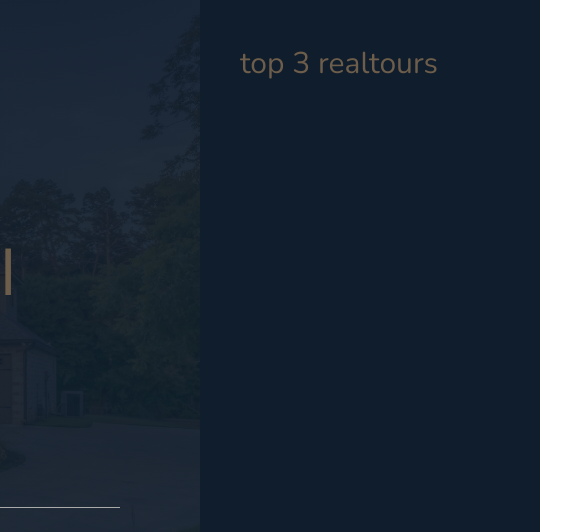
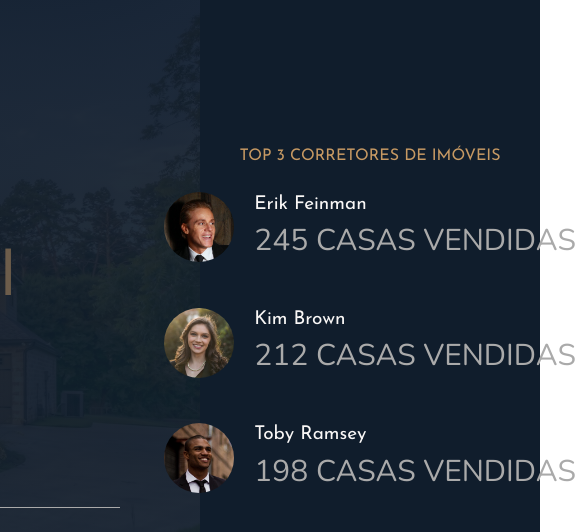
Before and after one commit to IsabelyDev/nexter, a website: page index.html in a window 1280 px wide. Shown: the top 532 px of the page, 740-1316 px from the left, 576 px wide, since content can reach past the window. Drawn offline with nearby package versions, Linux system fonts and the light colour scheme.

Commit message:
realtors

```diff
--- a/index.html
+++ b/index.html
@@ -33,7 +33,26 @@
     </header>
 
     <div class="realtors">
-        top 3 realtours
+        <h3 class="heading-3">Top 3 corretores de imóveis</h3>
+            <div class="realtors__list">
+                <img src="img/realtor-1.jpeg" alt="Realtor 1" class="realtors__img">
+                <div class="realtors__details">
+                    <h4 class="heading-4 heading-4--light">Erik Feinman</h4>
+                    <p class="realtors__sold">245 casas vendidas</p>
+                </div>
+
+                <img src="img/realtor-2.jpeg" alt="Realtor 2" class="realtors__img">
+                <div class="realtors__details">
+                    <h4 class="heading-4 heading-4--light">Kim Brown</h4>
+                    <p class="realtors__sold">212 casas vendidas</p>
+                </div>
+
+                <img src="img/realtor-3.jpeg" alt="Realtor 3" class="realtors__img">
+                <div class="realtors__details">
+                    <h4 class="heading-4 heading-4--light">Toby Ramsey</h4>
+                    <p class="realtors__sold">198 casas vendidas</p>
+                </div>
+            </div>
     </div>
 
     <section class="features">
--- a/sass/_realtors.scss
+++ b/sass/_realtors.scss
@@ -1,4 +1,43 @@
-.realtors{
+.realtors {
     background-color: $color-secondary;
     grid-column: col-start 7 / full-end;
+    padding: 3rem;
+
+    display: grid;
+    align-content: center;
+    justify-content: center;
+    justify-items: center;
+    grid-row-gap: 2rem;
+
+    @media only screen and (max-width: $bp-medium) {
+        grid-column: 1 / -1;
+    }
+
+    &__list {
+        display: grid;
+        grid-template-columns: min-content max-content;
+        grid-column-gap: 2rem;
+        grid-row-gap: 5vh;
+        align-items: center;
+
+        @media only screen and (max-width: $bp-medium) {
+            grid-template-columns: repeat(3, min-content max-content);
+        }
+
+        @media only screen and (max-width: $bp-small) {
+            grid-template-columns: min-content max-content;
+        }
+    }
+
+    &__img {
+        width: 7rem;
+        border-radius: 50%;
+        display: block;
+    }
+
+    &__sold {
+        text-transform: uppercase;
+        color: $color-grey-light-2;
+        margin-top: -3px;
+    }
 }
```
Also changed, not shown: css/style.css.
